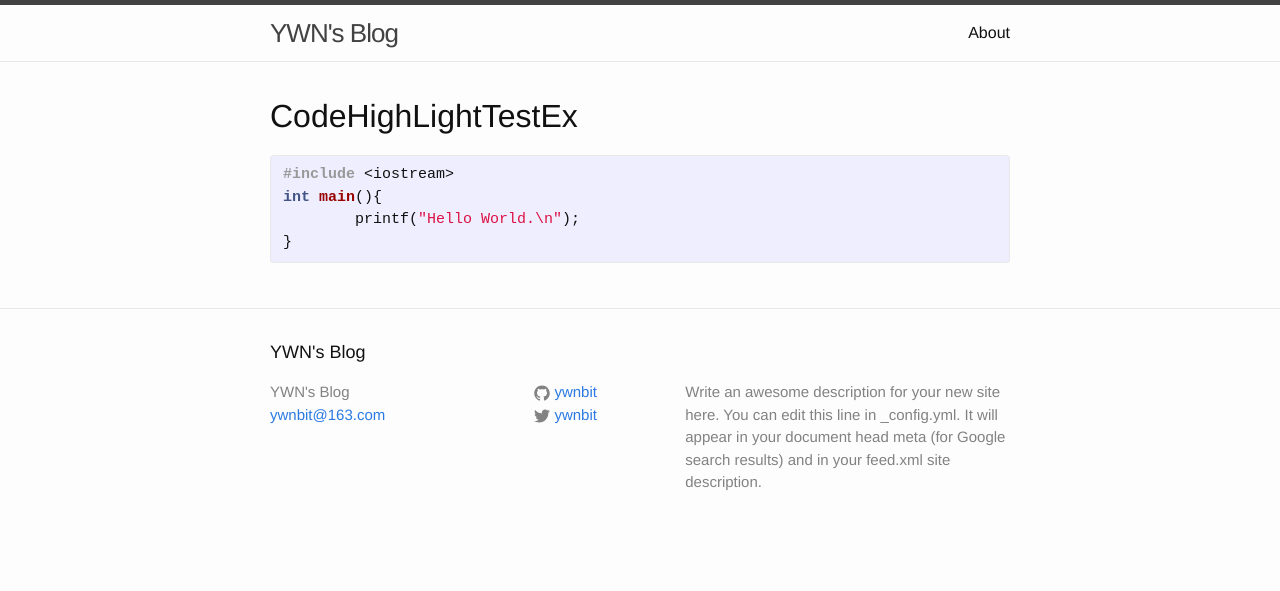
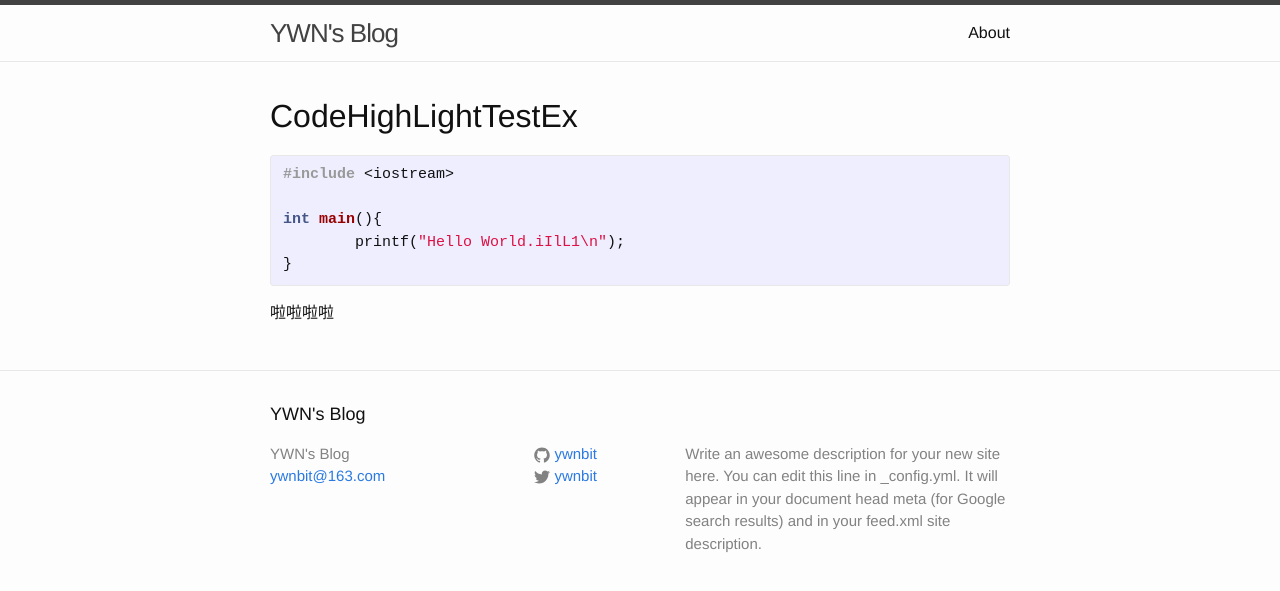
Before and after one commit to ywnbit/ywnbit.github.com, a Jekyll site: the page built from _posts/2014-12-16-codeHighLightTest.md, in a window 1280 px wide. Shown: the top 591 px of the page. Built offline with Jekyll 4.4.1, drawn with Linux system fonts in a browser that asks for light colours.

Commit message:
¨alittletest¨

```diff
--- a/_posts/2014-12-16-codeHighLightTest.md
+++ b/_posts/2014-12-16-codeHighLightTest.md
@@ -8,6 +8,8 @@ CodeHighLightTestEx
 {% highlight c %}
 #include <iostream>
 int main(){
-	printf("Hello World.\n");
+	printf("Hello World.iIlL1\n");
 }
 {% endhighlight %}
+
+啦啦啦啦
```
